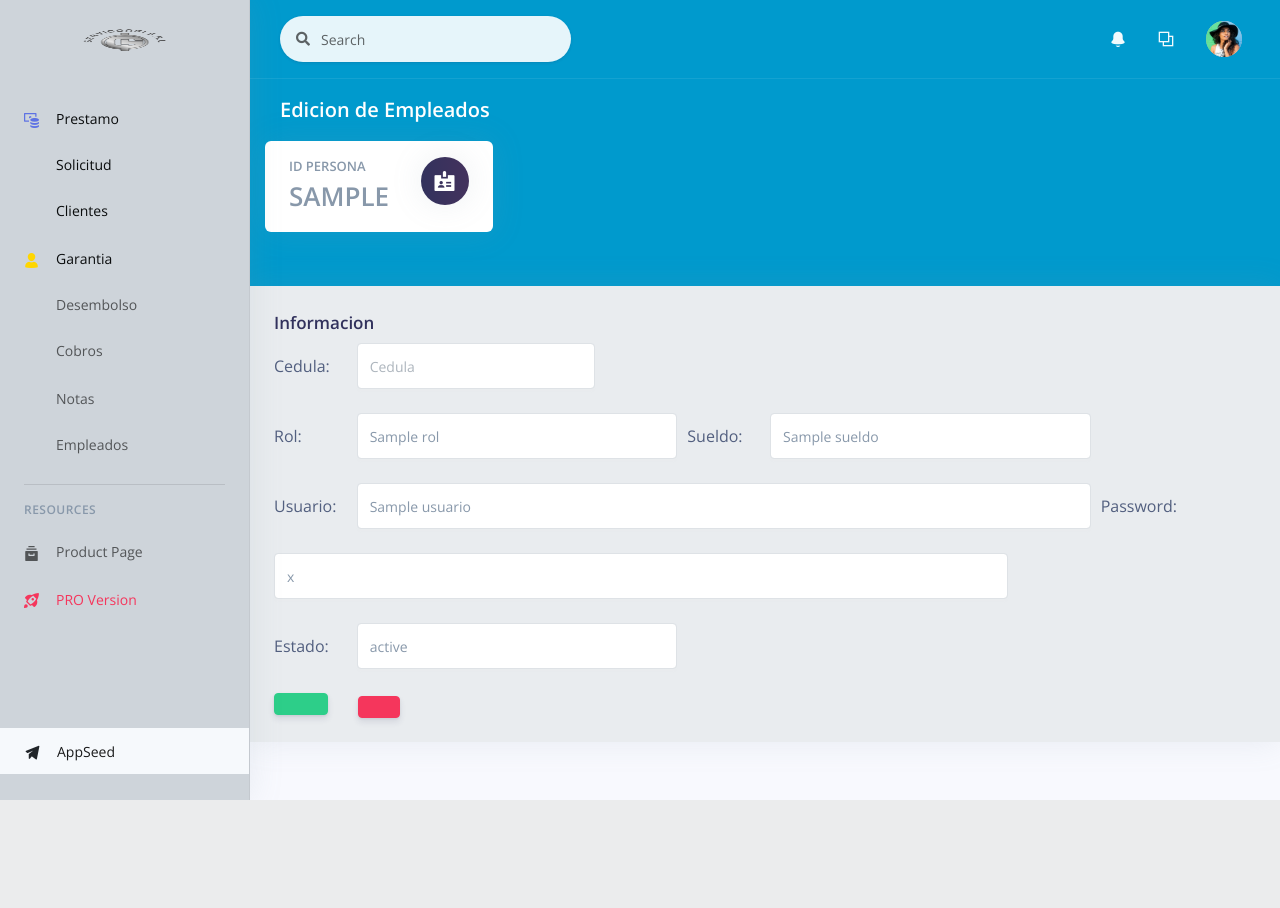
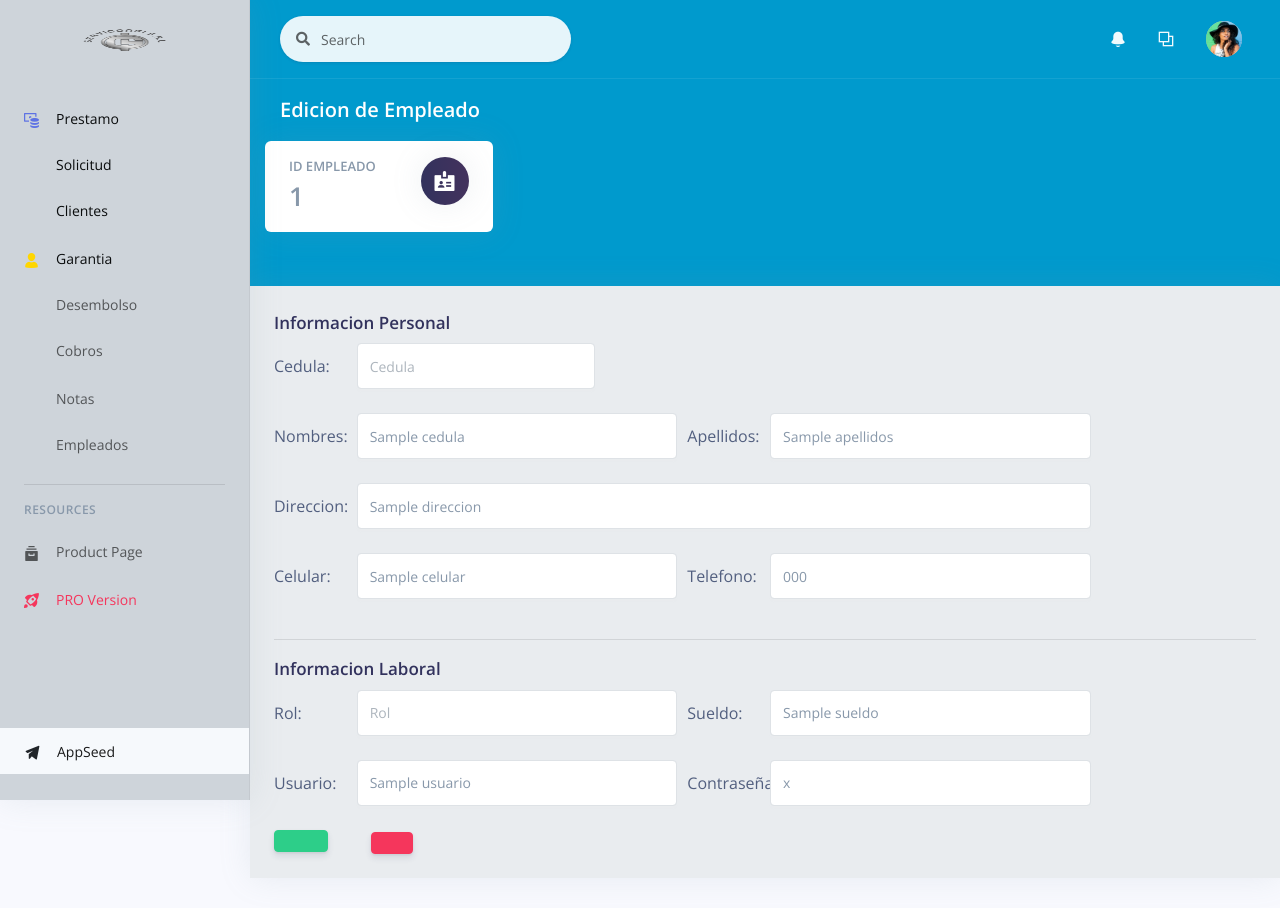
Before and after one commit to Gesbien/Proyecto_Financiera, a Django app: template sistema_gestion/templates/paginas/edicionEmpleados.html in a window 1280 px wide. Before the commit the page ends 800 px from the top, so only its background shows below. Run offline with Django 4.2, Linux system fonts and the light colour scheme; the template is opened without the code that fills it: most values are stand-ins (such as "Sample title", 1, 10 or a date in 2020); some libraries are stand-ins or nearby versions.

Commit message:
Update Empleados

```diff
--- a/sistema_gestion/templates/paginas/edicionEmpleados.html
+++ b/sistema_gestion/templates/paginas/edicionEmpleados.html
@@ -14,7 +14,7 @@
         <div class="header-body">
           <div class="row align-items-center py-3">
             <div class="col-lg-6 col-7">
-              <h6 class="h2 text-white d-inline-block mb-0">Edicion de Empleados</h6>
+              <h6 class="h2 text-white d-inline-block mb-0">Edicion de Empleado</h6>
             </div>
           </div>
         </div>
@@ -25,8 +25,8 @@
                 <div class="card-body">
                   <div class="row">
                     <div class="col">
-                        <h5 class="card-title text-uppercase text-muted mb-0">Id Persona</h5>
-                        <h1 class="card-title text-uppercase text-muted mb-0">{{ persona.id_persona }}</h1>
+                        <h5 class="card-title text-uppercase text-muted mb-0">ID Empleado</h5>
+                        <h1 class="card-title text-uppercase text-muted mb-0">{{ empleado.id }}</h1>
                     </div>
                     <div class="col-auto">
                       <div class="icon icon-shape bg-gradient-gray-dark text-white rounded-circle shadow">
@@ -38,36 +38,78 @@
               </div>
             </div>
     </div>
-
     <!-- Body -->
     <div class="row">
         <div class="col-sm-12 col-md-6 col-lg-8 col-xl-12">
             <div class="card">
                 <div class="card-body" div.row="" style="background-color: #e9ecef">
-                    <h3>Informacion </h3>
-                    <form action="/empleados/edicion/{{ opcion }}" method="POST"> {% csrf_token %}
+                    <h3>Informacion Personal</h3>
+                    <form action="/empleados/registro/{{ opcion }}" method="POST"> {% csrf_token %}
                         <div class="form-row">
                             <div class="col-ms-auto col-md-1">
                                 <label for="txt_cedula" class="col-form-label col-sm-0">Cedula:</label>
                             </div>
+
                             <div class="col-ms-auto col-md-3">
                               <div class="form-group">
-                                <input type="number" class="form-control" id="txt_cedula" name="txt_cedula" value="{{ empleados.cedula }}" class="form-control" placeholder="Cedula" required>
+                                <input type="number" class="form-control" id="txt_cedula" name="txt_cedula" value="{{ Empleado.cedula.cedula }}"  class="form-control" placeholder="Cedula" required>
                               </div>
                             </div>
                         </div>
                         <div class="form-row">
                             <div class="col-ms-auto col-md-1">
+                                <label for="txt_nombres" class="col-form-label col-sm-0">Nombres:</label>
+                            </div>
+                            <div class="form-group col-ms-auto col-md-4">
+                                    <input type="text" class="form-control" id="txt_nombres" name="txt_nombres" value="{{ Empleado.cedula.nombres }}"   class="form-control" placeholder="Nombres" required>
+                            </div>
+                            <div class="col-ms-auto col-md-1">
+                                <label for="txt_apellidos" class="col-form-label col-sm-0">Apellidos:</label>
+                            </div>
+                            <div class="form-group col-ms-auto col-md-4">
+                                    <input type="text" class="form-control" id="txt_apellidos"  name="txt_apellidos" value="{{ Empleado.cedula.apellidos }}"  class="form-control" placeholder="Apellidos" required>
+                            </div>
+                        </div>
+
+                       <div class="form-row">
+                             <div class="col-ms-auto col-md-1">
+                                 <label for="txt_direccion" class="col-form-label col-sm-0">Direccion:</label>
+                            </div>
+                            <div class="form-group col-ms-auto col-md-9">
+                                    <input type="text" class="form-control" id="txt_direccion"  name="txt_direccion" value="{{ Empleado.cedula.direccion }}"class="form-control" placeholder="Direccion" required>
+                            </div>
+                       </div>
+
+                        <div class="form-row">
+                            <div class="col-ms-auto col-md-1">
+                                <label for="txtcelular" class="col-form-label col-sm-0">Celular:</label>
+                            </div>
+                            <div class="form-group col-ms-auto col-md-4">
+                                    <input type="text" class="form-control" id="txt_celular" name="txt_celular" value="{{ Empleado.cedula.celular }}" class="form-control" placeholder="Celular" required>
+                            </div>
+                            <div class="col-ms-auto col-md-1">
+                                <label for="txtTelefono" class="col-form-label col-sm-0">Telefono:</label>
+                            </div>
+
+                            <div class="form-group col-ms-auto col-md-4">
+                                    <input type="text" class="form-control" id="txt_telefono" name="txt_telefono" value="{{ Empleado.cedula.telefono }}" class="form-control" placeholder="Telefono" required>
+                            </div>
+                        </div>
+                        <!-- Divider -->
+                        <hr class="my-3">
+                        <h3>Informacion Laboral</h3>
+                        <div class="form-row">
+                            <div class="col-ms-auto col-md-1">
                                 <label for="txt_rol" class="col-form-label col-sm-0">Rol:</label>
                             </div>
                             <div class="form-group col-ms-auto col-md-4">
-                                <input type="text" class="form-control" id="txt_rol" name="txt_rol" value="{{ empleados.rol }}" class="form-control" placeholder="Rol" required>
+                                    <input type="text" class="form-control" id="txt_rol" name="txt_rol"   class="form-control" placeholder="Rol" required>
                             </div>
                             <div class="col-ms-auto col-md-1">
                                 <label for="txt_sueldo" class="col-form-label col-sm-0">Sueldo:</label>
                             </div>
                             <div class="form-group col-ms-auto col-md-4">
-                                    <input type="text" class="form-control" id="txt_sueldo"  name="txt_sueldo" value="{{ empleados.sueldo }}" class="form-control" placeholder="Sueldo" required>
+                                    <input type="text" class="form-control" id="txt_sueldo"  name="txt_sueldo" value="{{ Empleado.sueldo }}"  class="form-control" placeholder="Sueldo" required>
                             </div>
                         </div>
 
@@ -75,23 +117,15 @@
                              <div class="col-ms-auto col-md-1">
                                  <label for="txt_usuario" class="col-form-label col-sm-0">Usuario:</label>
                             </div>
-                           <div class="form-group col-ms-auto col-md-9">
-                               <input type="text" class="form-control" id="txt_usuario"  name="txt_usuario" value="{{ empleados.usuario }}" class="form-control" placeholder="Usuario" required>
+                            <div class="form-group col-ms-auto col-md-4">
+                                    <input type="text" class="form-control" id="txt_usuario"  name="txt_usuario" value="{{ Empleado.usuario }}" class="form-control" placeholder="Usuario" required>
                             </div>
                            <div class="col-ms-auto col-md-1">
-                                <label for="txt_password" class="col-form-label col-sm-0">Password:</label>
-                           </div>
-                           <div class="form-group col-ms-auto col-md-9">
-                               <input type="text" class="form-control" id="txt_password"  name="txt_password" value="{{ empleados.password }}" class="form-control" placeholder="Password" required>
-                            </div>
+                                <label for="txt_password" class="col-form-label col-sm-0">Contraseña:</label>
                             </div>
 
-                        <div class="form-row">
-                            <div class="col-ms-auto col-md-1">
-                                <label for="txt_estado" class="col-form-label col-sm-0">Estado:</label>
-                            </div>
                             <div class="form-group col-ms-auto col-md-4">
-                                    <input type="text" class="form-control" id="txt_estado" name="txt_estado" value="{{ empleados.estado }}" class="form-control" placeholder="Estado" required>
+                                    <input type="text" class="form-control" id="txt_password" name="txt_password" value="{{ Empleado.password }}" class="form-control" placeholder="Contraseña" required>
                             </div>
                        </div>
                         <div class="row">
@@ -100,19 +134,19 @@
                                     <i class="fa-solid fa-floppy-disk"></i>
                                 </button>
                              </div>
-                            <div  align="left" class="col-md-2">
-                                <a href="/empleados" class ="btn btn-danger" data-toggle="tooltip" data-placement="top" title="Salir">
+                            <div  align="right" class="col-md-1">
+                                <a href="/cliente" class ="btn btn-danger" data-toggle="tooltip" data-placement="top" title="Cerrar">
                                     <i class="fa-solid fa-right-from-bracket"></i>
                                 </a>
                             </div>
                         </div>
                     </form>
-
                  </div>
             </div>
         </div>
     </div>
 {% endblock content %}
+
 {% block javascripts %}
    <script src="/static/assets/js/modal.js"></script>
 {% endblock javascripts %}
```
Lines whose indentation alone changed are shown as unchanged.
